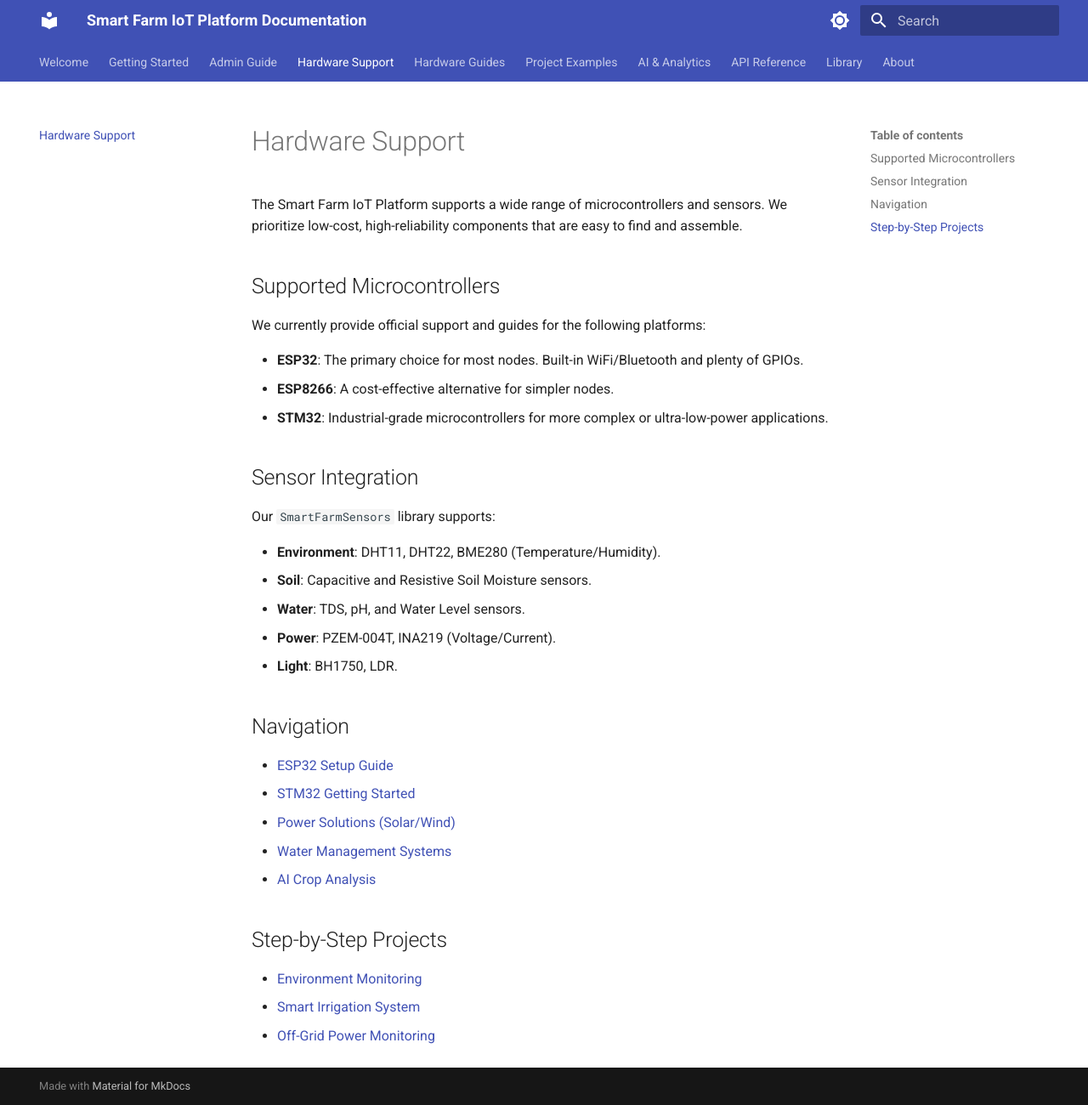
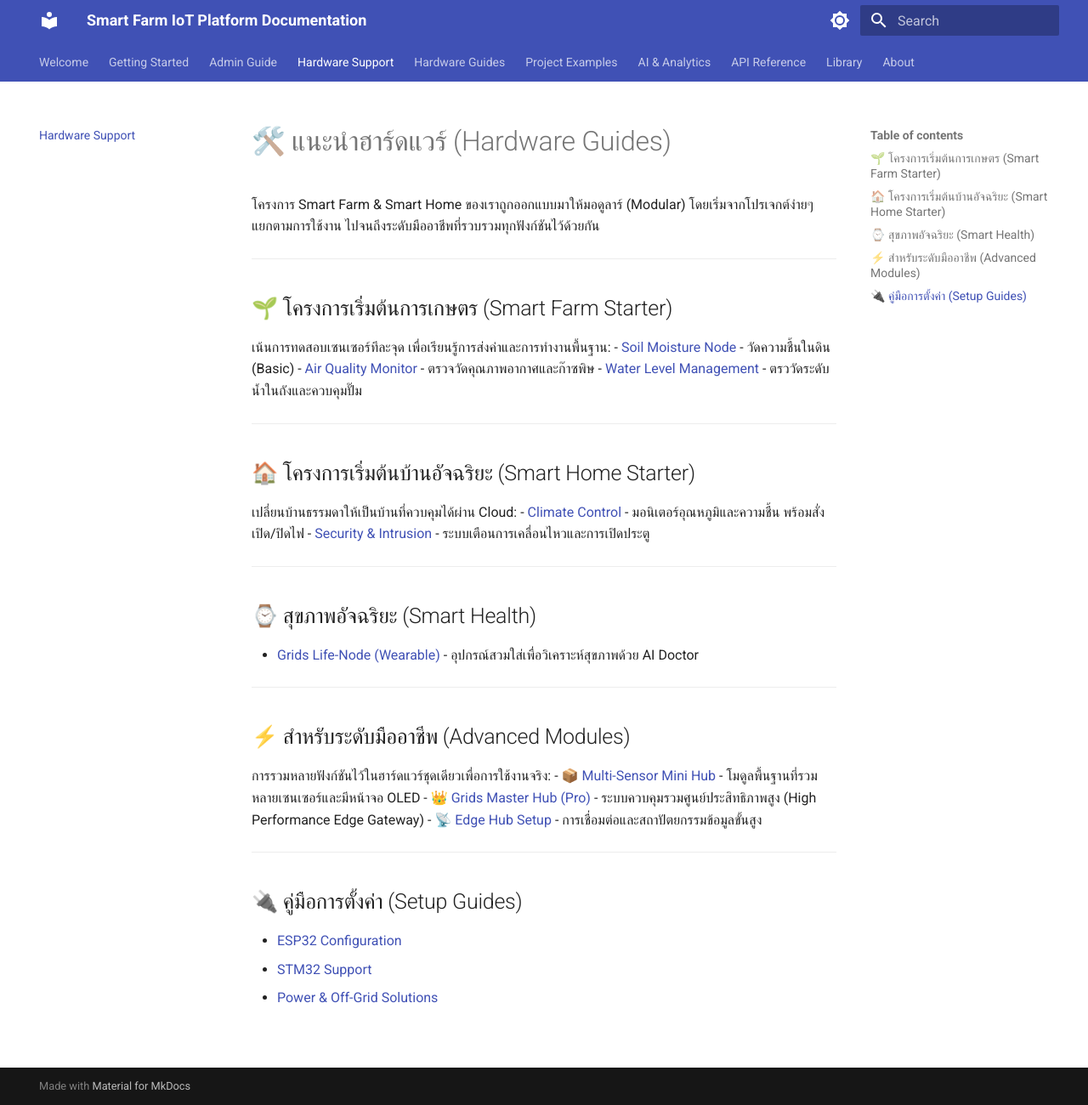
Before and after one commit to microtronic-thailand/smartfarm-docs, an MkDocs documentation site: the page built from docs/hardware/index.md, in a window 1280 px wide and 1300 px high. Shown: the whole window at 85% size. Built offline with MkDocs 1.6.1 and Material for MkDocs 9.7.7, drawn with Linux system fonts in a browser that asks for light colours.

Commit message:
docs: restructure hardware guides with starter and pro modules

```diff
--- a/docs/hardware/index.md
+++ b/docs/hardware/index.md
@@ -1,35 +1,38 @@
-# Hardware Support
+# 🛠️ แนะนำฮาร์ดแวร์ (Hardware Guides)
 
-The Smart Farm IoT Platform supports a wide range of microcontrollers and sensors. We prioritize low-cost, high-reliability components that are easy to find and assemble.
+โครงการ Smart Farm & Smart Home ของเราถูกออกแบบมาให้มอดูลาร์ (Modular) โดยเริ่มจากโปรเจกต์ง่ายๆ แยกตามการใช้งาน ไปจนถึงระดับมืออาชีพที่รวบรวมทุกฟังก์ชันไว้ด้วยกัน
 
-## Supported Microcontrollers
+---
 
-We currently provide official support and guides for the following platforms:
+## 🌱 โครงการเริ่มต้นการเกษตร (Smart Farm Starter)
+เน้นการทดสอบเซนเซอร์ทีละจุด เพื่อเรียนรู้การส่งค่าและการทำงานพื้นฐาน:
+- [Soil Moisture Node](starter-farm-soil.md) - วัดความชื้นในดิน (Basic)
+- [Air Quality Monitor](starter-farm-air.md) - ตรวจวัดคุณภาพอากาศและก๊าซพิษ
+- [Water Level Management](starter-farm-water.md) - ตรววัดระดับน้ำในถังและควบคุมปั๊ม
 
-- **ESP32**: The primary choice for most nodes. Built-in WiFi/Bluetooth and plenty of GPIOs.
-- **ESP8266**: A cost-effective alternative for simpler nodes.
-- **STM32**: Industrial-grade microcontrollers for more complex or ultra-low-power applications.
+---
 
-## Sensor Integration
+## 🏠 โครงการเริ่มต้นบ้านอัจฉริยะ (Smart Home Starter)
+เปลี่ยนบ้านธรรมดาให้เป็นบ้านที่ควบคุมได้ผ่าน Cloud:
+- [Climate Control](starter-home-climate.md) - มอนิเตอร์อุณหภูมิและความชื้น พร้อมสั่งเปิด/ปิดไฟ
+- [Security & Intrusion](starter-home-security.md) - ระบบเตือนการเคลื่อนไหวและการเปิดประตู
 
-Our `SmartFarmSensors` library supports:
+---
 
-- **Environment**: DHT11, DHT22, BME280 (Temperature/Humidity).
-- **Soil**: Capacitive and Resistive Soil Moisture sensors.
-- **Water**: TDS, pH, and Water Level sensors.
-- **Power**: PZEM-004T, INA219 (Voltage/Current).
-- **Light**: BH1750, LDR.
+## ⌚ สุขภาพอัจฉริยะ (Smart Health)
+- [Grids Life-Node (Wearable)](life-node-v1.md) - อุปกรณ์สวมใส่เพื่อวิเคราะห์สุขภาพด้วย AI Doctor
 
-## Navigation
+---
 
-- [ESP32 Setup Guide](esp32-setup.md)
-- [STM32 Getting Started](stm32-getting-started.md)
-- [Power Solutions (Solar/Wind)](power-solutions.md)
-- [Water Management Systems](water-management.md)
-- [AI Crop Analysis](ai-crop-analysis.md)
+## ⚡ สำหรับระดับมืออาชีพ (Advanced Modules)
+การรวมหลายฟังก์ชันไว้ในฮาร์ดแวร์ชุดเดียวเพื่อการใช้งานจริง:
+- [📦 Multi-Sensor Mini Hub](starter-multi-sensor.md) - โมดูลพื้นฐานที่รวมหลายเซนเซอร์และมีหน้าจอ OLED
+- [👑 Grids Master Hub (Pro)](pro-master-hub.md) - ระบบควบคุมรวมศูนย์ประสิทธิภาพสูง (High Performance Edge Gateway)
+- [📡 Edge Hub Setup](esp32-emqx-cloud.md) - การเชื่อมต่อและสถาปัตยกรรมข้อมูลขั้นสูง
 
-## Step-by-Step Projects
+---
 
-- [Environment Monitoring](environment-monitor.md)
-- [Smart Irrigation System](smart-irrigation.md)
-- [Off-Grid Power Monitoring](offgrid-power.md)
+## 🔌 คู่มือการตั้งค่า (Setup Guides)
+- [ESP32 Configuration](esp32-setup.md)
+- [STM32 Support](stm32-getting-started.md)
+- [Power & Off-Grid Solutions](offgrid-power.md)
```
Also changed, not shown: docs/hardware/life-node-v1.md (+17 -0 lines), docs/hardware/pro-master-hub.md (added, +57 -0 lines), docs/hardware/starter-farm-air.md (added, +61 -0 lines), docs/hardware/starter-farm-soil.md (added, +75 -0 lines), docs/hardware/starter-farm-water.md (added, +54 -0 lines), docs/hardware/starter-home-climate.md (added, +76 -0 lines), docs/hardware/starter-home-security.md (added, +51 -0 lines), docs/hardware/starter-multi-sensor.md (added, +35 -0 lines).
